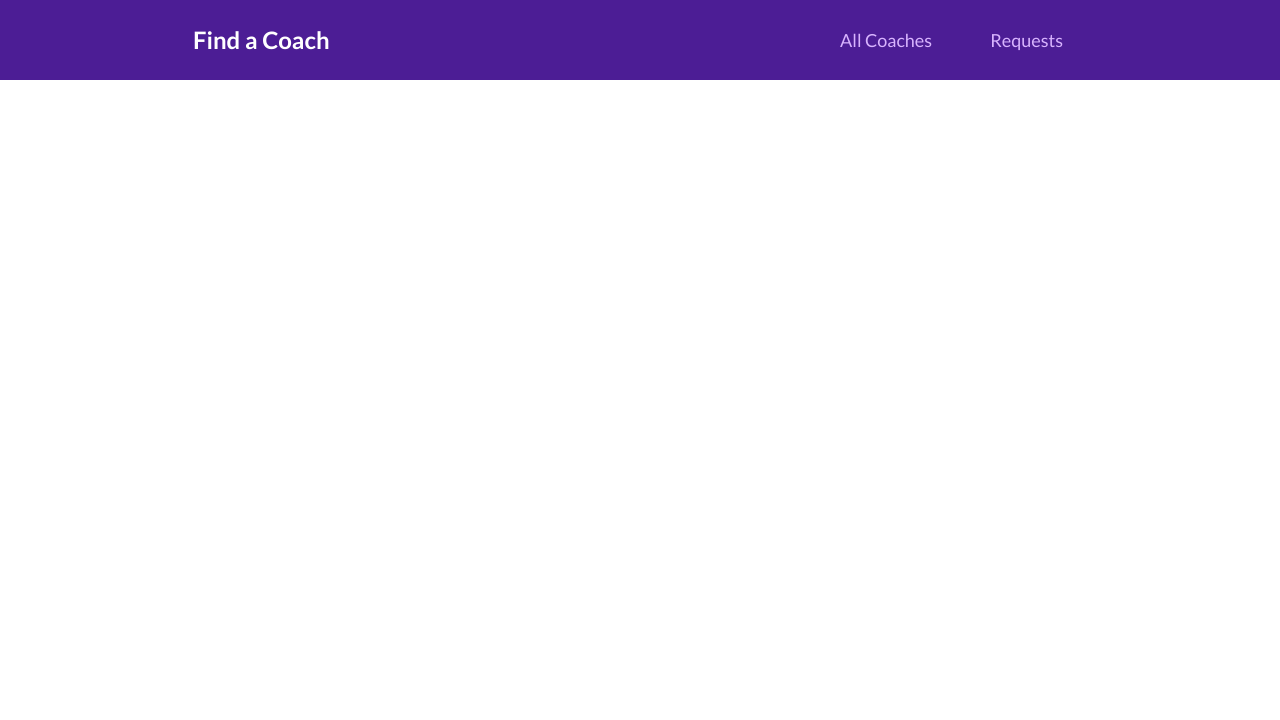
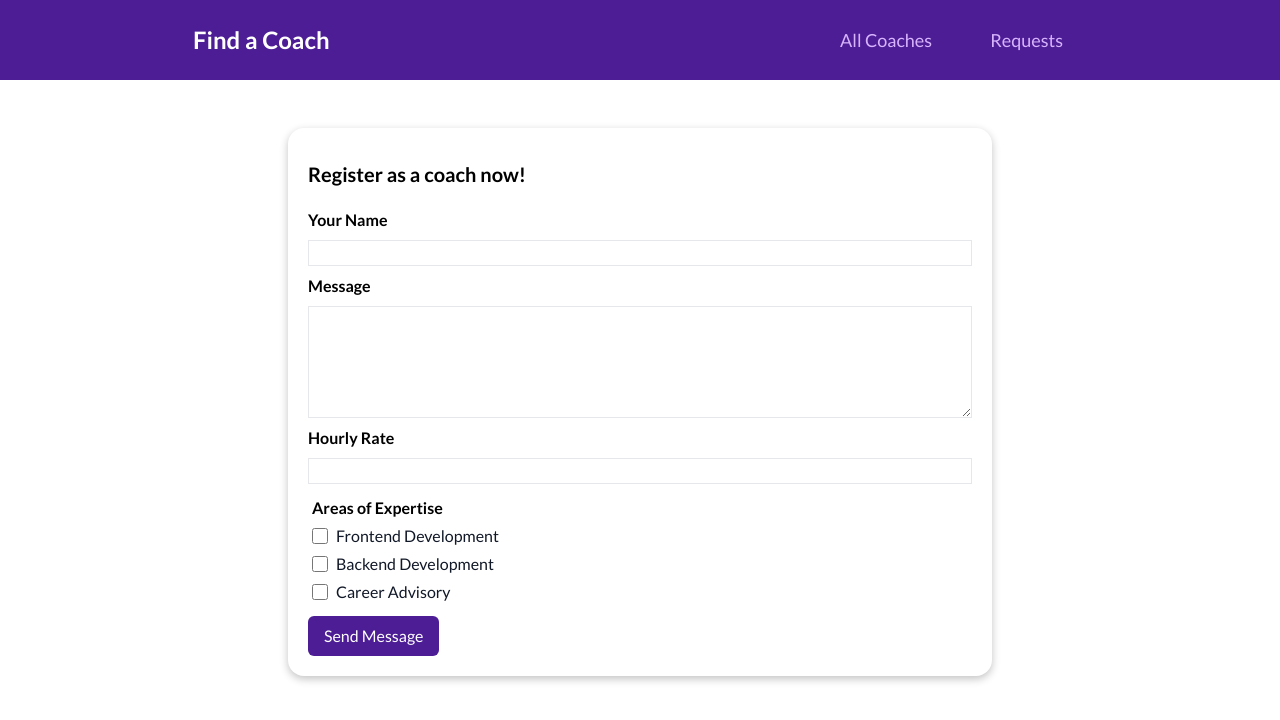
Before and after one commit to fluoz/find-a-coach, a Vue app: page /register in a window 1280 px wide. Shown: the top 720 px of the page. Built offline with nearby package versions, Linux system fonts and the light colour scheme; the HTML template or start-up script is replaced by a standard one.

Commit message:
add register ui and value from checkboxes

```diff
--- a/src/router/index.js
+++ b/src/router/index.js
@@ -3,6 +3,7 @@ import HomeView from "../views/coaches/CoachHome.vue";
 import RequestsView from "../views/requests/RequestsHome.vue";
 import CoachMember from "../views/coach_member/CoachMember.vue";
 import MemberContact from "../views/coach_member/MemberContact.vue";
+import RegisterView from "../views/register/RegisterView.vue";
 
 const router = createRouter({
   history: createWebHistory(import.meta.env.BASE_URL),
@@ -16,6 +17,11 @@ const router = createRouter({
       path: "/coaches",
       name: "coaches",
       component: HomeView,
+    },
+    {
+      path: "/register",
+      name: "register",
+      component: RegisterView,
     },
     {
       path: "/coaches/:coachId",
--- a/src/views/coach_member/MemberContact.vue
+++ b/src/views/coach_member/MemberContact.vue
@@ -63,7 +63,7 @@ const toFalse = () => {
 
 const userContact = computed(() => load_coach(coachId.value));
 
-async function submitForm(mail, msg) {
+const submitForm = async (mail, msg) => {
   const isValid = EmailValidator.validate(mail);
   if (!mail || !msg) {
     modalHead.value = "An error occured";
@@ -90,7 +90,7 @@ async function submitForm(mail, msg) {
       message.value = null;
     }
   }
-}
+};
 
 const data = computed(() => load_coach(coachId.value));
 </script>
--- a/src/views/coaches/CoachHome.vue
+++ b/src/views/coaches/CoachHome.vue
@@ -47,12 +47,20 @@ onMounted(() => {
     <div class="mt-10">
       <div class="max-w-[800px] use-shadow rounded-lg">
         <div class="container mx-auto p-5">
+          <div class="flex justify-between items-center">
             <button
               class="px-3 py-2 border border-violet-700 rounded-lg"
               @click="loadData"
             >
               Refresh
             </button>
+            <router-link
+              class="inline-block border px-4 py-3 text-white bg-violet-900 hover:bg-purple-800 font-medium rounded-full"
+              :to="{ name: 'register' }"
+              >Register as Coach</router-link
+            >
+          </div>
+
           <div class="mt-4">
             <the-spinner v-if="loading"></the-spinner>
             <the-coachs v-else></the-coachs>
--- /dev/null
+++ b/src/views/register/RegisterView.vue
@@ -0,0 +1,89 @@
+<template>
+  <div style="width: 800px" class="use-shadow rounded-2xl mt-12">
+    <form class="p-5">
+      <h1 class="font-bold text-xl py-3">Register as a coach now!</h1>
+      <div class="flex flex-col">
+        <label for="name" class="font-semibold py-2">Your Name</label>
+        <input
+          class="border focus:outline-blue-900 focus:bg-violet-100 focus:outline"
+          id="name"
+          type="name"
+          required
+        />
+      </div>
+      <div class="flex flex-col">
+        <label for="message" class="font-semibold py-2">Message</label>
+        <textarea
+          class="border focus:outline-blue-900 focus:bg-violet-100 focus:outline h-28"
+          id="message"
+          required
+        />
+      </div>
+      <div class="flex flex-col">
+        <label for="rate" class="font-semibold py-2">Hourly Rate</label>
+        <input
+          class="border focus:outline-blue-900 focus:bg-violet-100 focus:outline"
+          id="rate"
+          type="rate"
+          required
+        />
+      </div>
+      <div class="py-3 px-1">
+        <h1 class="font-semibold">Areas of Expertise</h1>
+        <div class="flex pt-1 items-center">
+          <input
+            id="frontend"
+            type="checkbox"
+            class="w-4 h-4 text-blue-600 bg-gray-100 rounded border-gray-300"
+            value="frontend"
+            v-model="selectedExpert"
+            required
+          />
+          <label for="frontend" class="ml-2 text-base font-medium text-gray-900"
+            >Frontend Development</label
+          >
+        </div>
+        <div class="flex pt-1 items-center">
+          <input
+            id="backend"
+            type="checkbox"
+            class="w-4 h-4 text-blue-600 bg-gray-100 rounded border-gray-300"
+            required
+            v-model="selectedExpert"
+            value="backend"
+          />
+          <label for="backend" class="ml-2 text-base font-medium text-gray-900"
+            >Backend Development</label
+          >
+        </div>
+        <div class="flex pt-1 items-center">
+          <input
+            id="career"
+            type="checkbox"
+            class="w-4 h-4 text-blue-600 bg-gray-100 rounded border-gray-300"
+            value="career"
+            v-model="selectedExpert"
+            required
+          />
+          <label for="career" class="ml-2 text-base font-medium text-gray-900"
+            >Career Advisory</label
+          >
+        </div>
+      </div>
+      <button
+        class="py-2 px-4 inline-block text-white bg-violet-900 hover:bg-purple-800 font-medium rounded-md"
+      >
+        Send Message
+      </button>
+    </form>
+  </div>
+</template>
+
+<script setup>
+import { ref, watch } from "vue";
+
+const selectedExpert = ref([]);
+watch(selectedExpert, () => {
+  console.log(selectedExpert.value);
+});
+</script>
```
Lines whose indentation alone changed are shown as unchanged.
